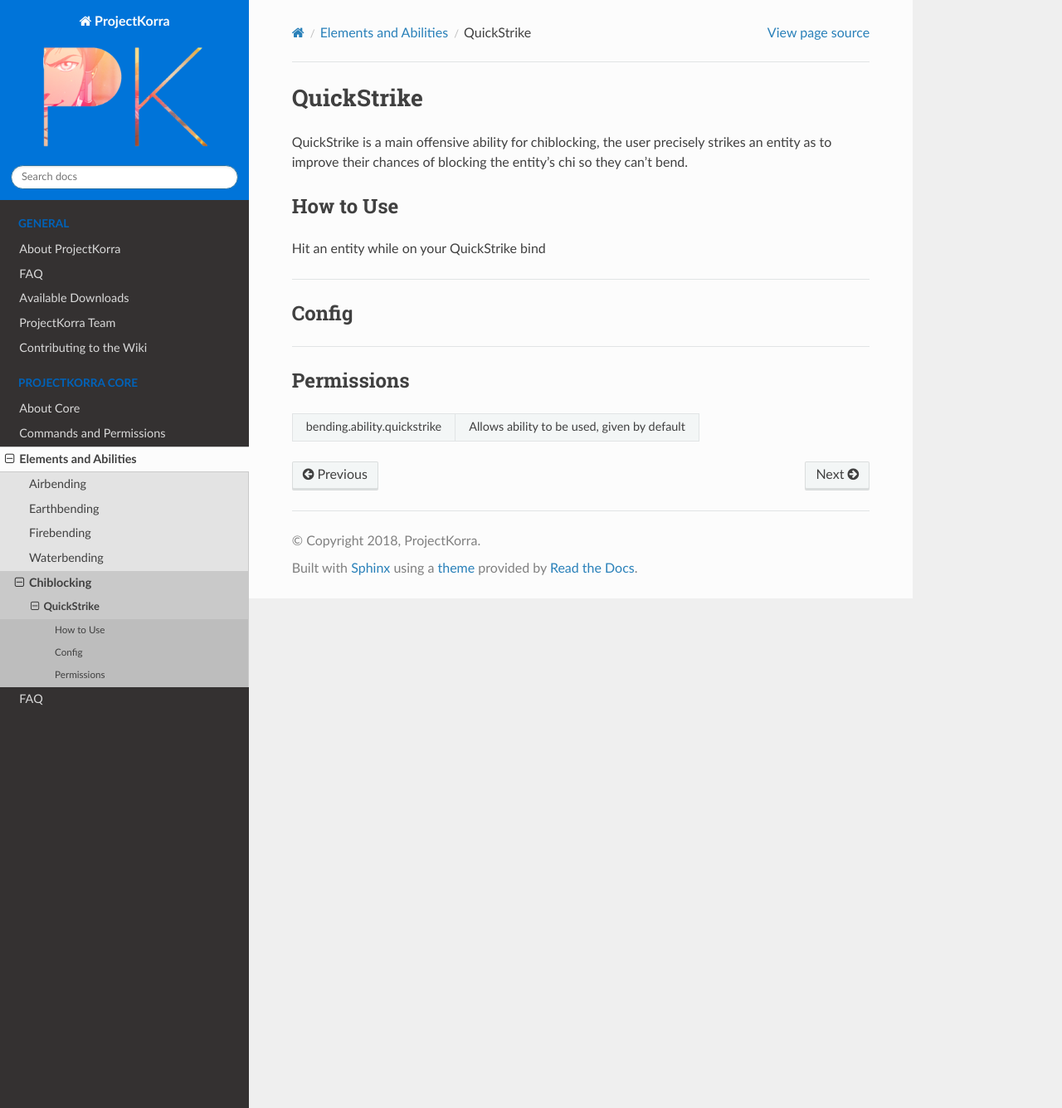
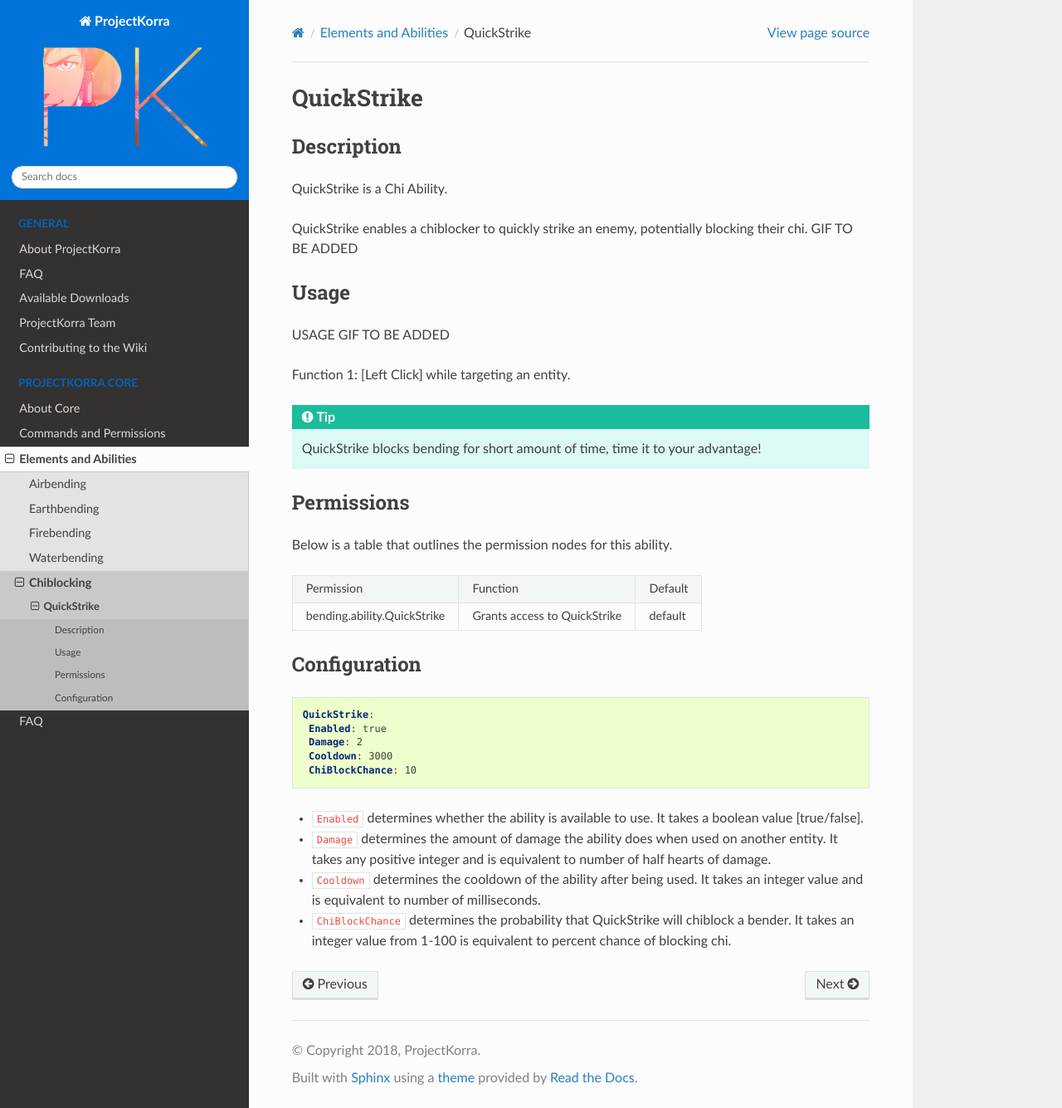
Before and after one commit to ProjectKorra/ProjectKorraWiki, a Sphinx documentation site: the page built from source/pkcore/abilitypages/chi/quickstrike.rst, in a window 1280 px wide and 1335 px high. Shown: the whole window at 83% size. Built offline with Sphinx 7.4.7 and the Read the Docs theme 2.0.0, drawn with Linux system fonts in a browser that asks for light colours.

Commit message:
Update quickstrike.rst

```diff
--- a/source/pkcore/abilitypages/chi/quickstrike.rst
+++ b/source/pkcore/abilitypages/chi/quickstrike.rst
@@ -1,32 +1,62 @@
-.. _quickstrike:
+.. quickstrike:
+###########
+QuickStrike
+###########
 
-===========
-QuickStrike
-===========
+Description
+###########
 
-QuickStrike is a main offensive ability for chiblocking, the user precisely strikes an entity as to improve
-their chances of blocking the entity's chi so they can't bend.
+QuickStrike is a Chi Ability.
 
-.. TODO: Put gif of ability here
-
-How to Use
-==========
-Hit an entity while on your QuickStrike bind
-
-+++++
-
-Config
-======
-
-.. TODO: Put a code block here of the config
+QuickStrike enables a chiblocker to quickly strike an enemy, potentially blocking their chi. GIF TO BE ADDED
 
 
-+++++
+Usage
+#####
+
+USAGE GIF TO BE ADDED
+
+Function 1: [Left Click] while targeting an entity.
+
+
+.. tip:: QuickStrike blocks bending for short amount of time, time it to your advantage!
+
 
 Permissions
-===========
+###########
+Below is a table that outlines the permission nodes for this ability.
+
++-------------------------------------+-------------------------------+---------+
+| Permission                          | Function                      | Default |
++-------------------------------------+-------------------------------+---------+
+| bending.ability.QuickStrike         | Grants access to QuickStrike  | default |
++-------------------------------------+-------------------------------+---------+
 
 
-+-----------------------------+---------------------------------------------+
-| bending.ability.quickstrike | Allows ability to be used, given by default |
-+-----------------------------+---------------------------------------------+
+
+
+Configuration
+#############
+
+.. code:: YAML
+
+     QuickStrike:
+      Enabled: true
+      Damage: 2
+      Cooldown: 3000
+      ChiBlockChance: 10
+
+* ``Enabled`` determines whether the ability is available to use. It takes a boolean value [true/false].
+* ``Damage`` determines the amount of damage the ability does when used on another entity. It takes any positive integer and is equivalent to number of half hearts of damage.
+* ``Cooldown`` determines the cooldown of the ability after being used. It takes an integer value and is equivalent to number of milliseconds.
+* ``ChiBlockChance`` determines the probability that QuickStrike will chiblock a bender. It takes an integer value from 1-100 is equivalent to percent chance of blocking chi.
+
+
+.. |ABILNAMEHERE1| figure: abilnamegif1.png
+    :align: right
+    :alt: Picture of []
+    :figclass: align-center
+
+    Insert caption
+
+.. ADD MORE IMAGES BELOW HERE
```
